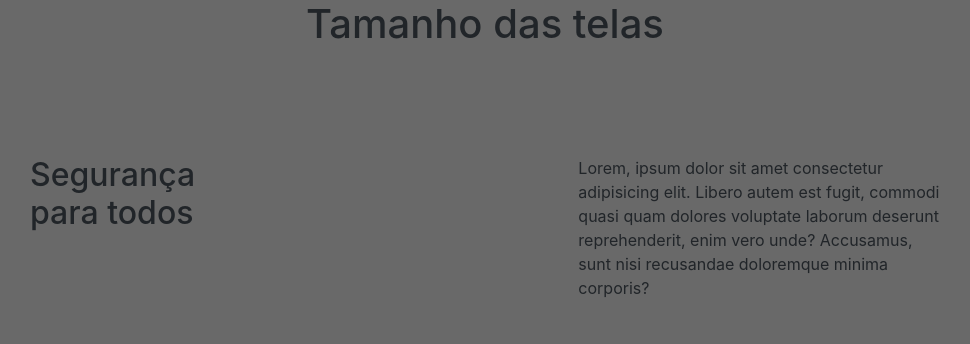
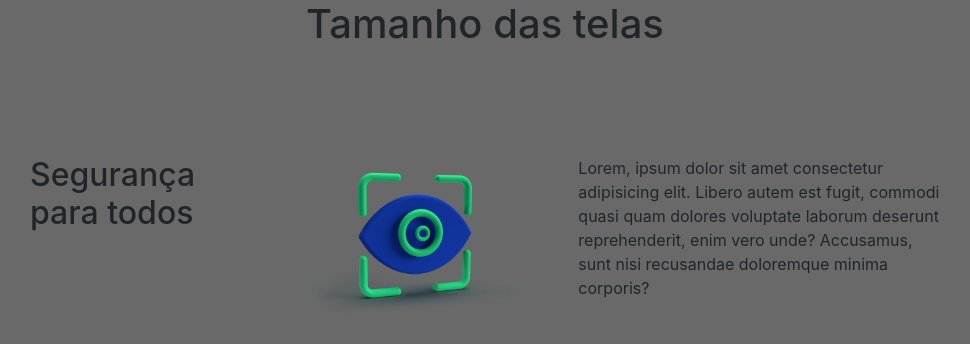
Before and after one commit to romildocampos/teste_bootstrap, a plain HTML site: page index.html in a window 1280 px wide. Shown: the whole page, without its empty margins (155-1125 px from the left). Drawn offline with nearby package versions, Linux system fonts and the light colour scheme.

Commit message:
Update index.html
att 5

```diff
--- a/index.html
+++ b/index.html
@@ -24,7 +24,7 @@ Extra extra large	xxl	≥1400px*
 
                 <div class="row ">
                     <div class="col-sm-12 col-md-2 col-lg-3  "><h2>Segurança para todos</h2></div>
-                    <div class="col-sm-12 col-md-2 col-lg-4 "><img class="img-fluid" src="Imagens/IMAGENS/olho_cftv.png" alt=""></div>
+                    <div class="col-sm-12 col-md-2 col-lg-4 "><img class="img-fluid" src="olho_cftv.png" alt=""></div>
                     <div class="col-sm-12 col-md-6 col-lg-5 "><p>Lorem, ipsum dolor sit amet consectetur adipisicing elit. Libero autem est fugit, commodi quasi quam dolores voluptate laborum deserunt reprehenderit, enim vero unde? Accusamus, sunt nisi recusandae doloremque minima corporis?</p></div>
 
                  </div>
```
